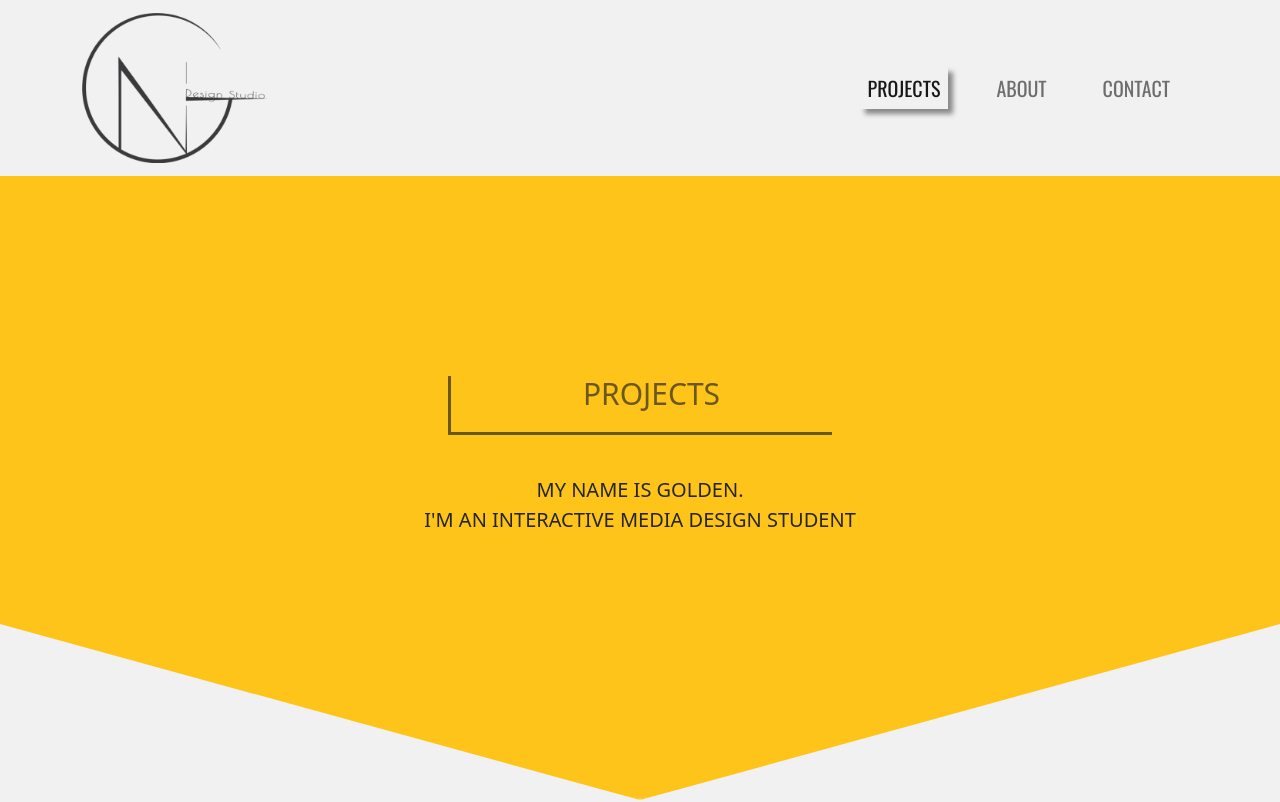
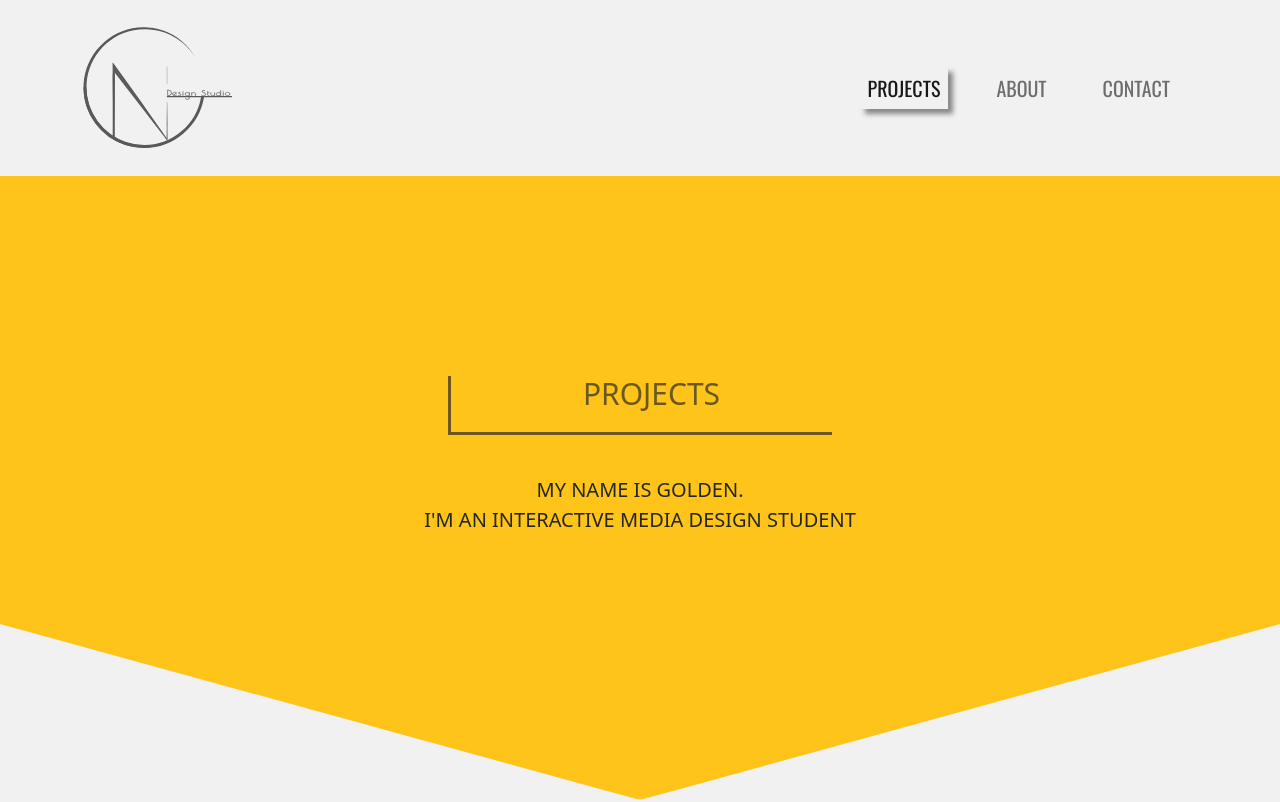
Before and after one commit to nadi0012/portfolio, a plain HTML site: page index.html in a window 1280 px wide. Shown: the top 802 px of the page. Drawn offline with nearby package versions, Linux system fonts and the light colour scheme.

Commit message:
logo-back

```diff
--- a/index.html
+++ b/index.html
@@ -31,7 +31,7 @@
       <div class="container">
         <!-- Adding Logo to Navbar -->
         <a class="navbar-brand" href="index.html">
-          <img src="/images/logo/logo1-480.png" alt="page-logo" height="150" width="">
+          <img src="images/logo.svg" alt="page-logo" height="150" width="150">
         </a>
         <button class="navbar-toggler" type="button" data-bs-toggle="collapse" data-bs-target="#navbarSupportedContent"
           aria-controls="navbarSupportedContent" aria-expanded="false" aria-label="Toggle navigation">
```
